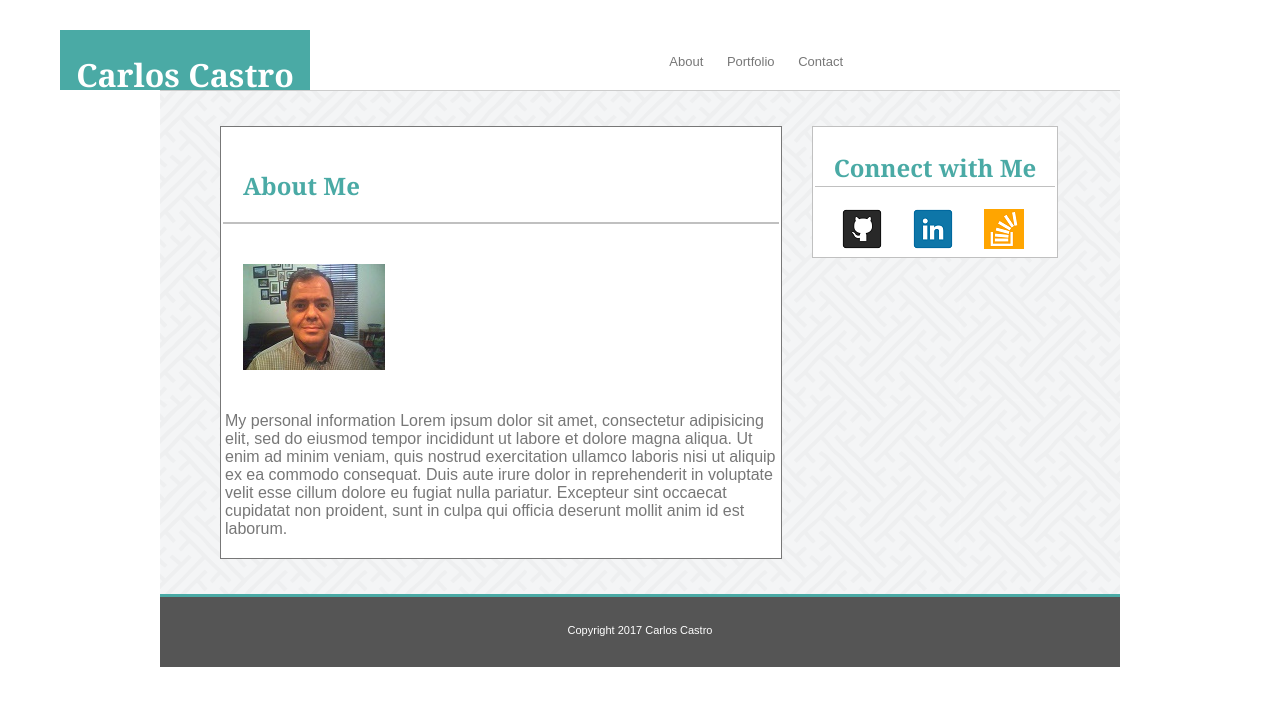
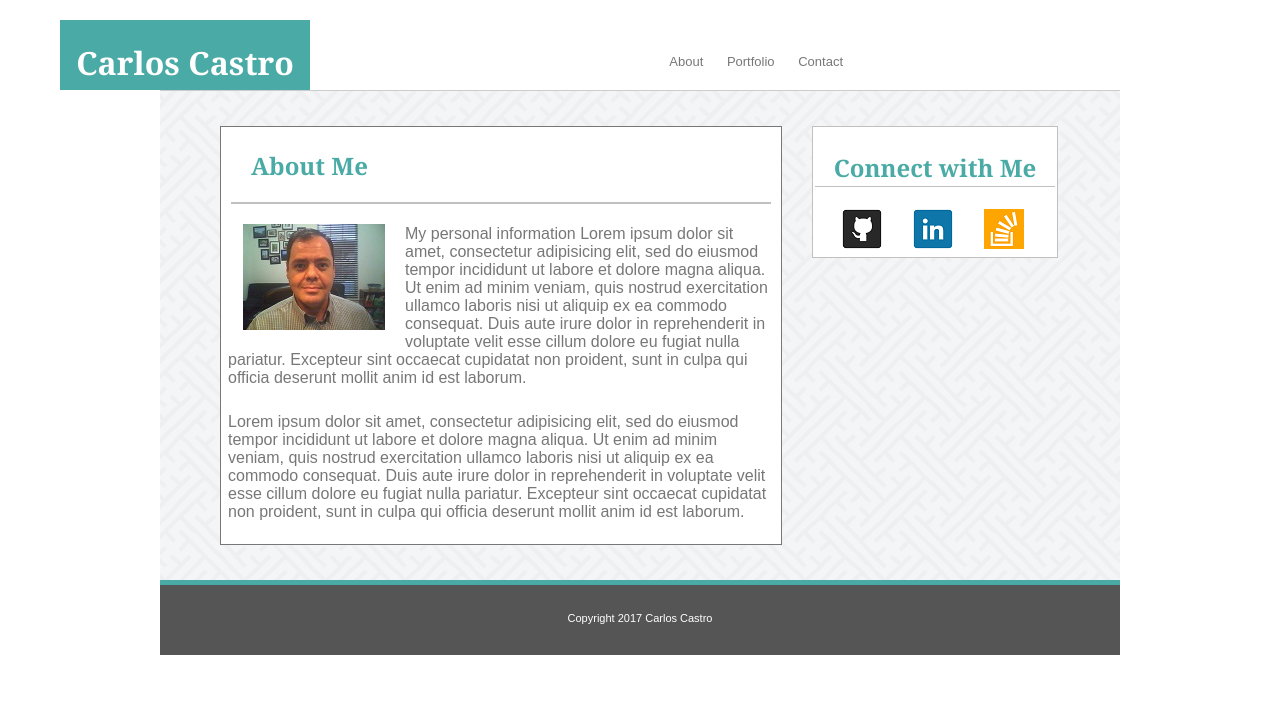
Before and after one commit to Karl74/Basic-Portfolio, a PHP site: page / in a window 1280 px wide. Shown: the top 706 px of the page. Run offline with PHP 8.4, Linux system fonts and the light colour scheme.

Commit message:
final version

```diff
--- a/assets/css/style.css
+++ b/assets/css/style.css
@@ -14,7 +14,9 @@ body {margin: 0px;
 	border-bottom: 1px solid #cccccc;
 	width: 100%;
 	height: 90px;
+	overflow: hidden;
 }
+
 
 
 #maincont {
@@ -29,27 +31,34 @@ body {margin: 0px;
 	width: 556px;
 	float: left;
 	margin: 35px 30px 35px 60px;
+	overflow: hidden;
 }
 
 
 #largeHeding {
 	border-bottom: 2px solid #c0c0c0;
 	padding: 20px;
-	width: 620 px;
+	width: 500px;
+	margin: auto;
 }
 
 
 /* mypicture is only at index.html */
 #mypicture {
 	padding: 20px;
+	float:left;
 }
 
 
-#myprofile {
-	padding: 2px;
+#text1 {
+	width: 200px
+	float: left;
 }
 
 
+#text2 {
+	clear: both;
+}
 p {
 	font-family: 'Arial', 'Helvetica Neue', Helvetica, sans-serif;
 	color:#777777;
@@ -60,8 +69,7 @@ p {
 h1 {
 	font-family: 'Georgia', Times, Times New Roman, serif;
 	color: #4aaaa5;
-	padding: 2px;
-}
+	}
 
 
 /* h2 is only on contact.html without id */
@@ -104,10 +112,14 @@ h3 {
 	padding: 2px 0px 2px 27px;
 }
 
+#stack {
+	border-radius: 5px 5px 5px 5px;
+}
+
 #tealbar {
 	background-color:#4aaaa5;
 	width: 100%;
-	height: 3px;
+	height: 5px;
 	clear: both;
 	margin: 0px;
 }
@@ -130,22 +142,7 @@ h3 {
 }
 
 
-#logo {
-	width: 250px;
-	height: 60px;
-	background-color: #4aaaa5;
-	position: absolute;
-	top: 30px;
-	right:970px;
 
-}
-
-.logo {
-
-	color: #ffffff;
-	padding: 2px;
-	text-align: center;
-}
 
 
 nav {
@@ -169,6 +166,19 @@ li {
 	display: inline;
 	padding: 0px 10px 0px 10px;
 }
+
+
+a:link, a:visited {
+	color:#777777;
+	text-decoration:none;
+}
+
+a:hover, a:active {
+	color:red;
+	font-weight: bolder;
+	text-shadow: 2px;
+}
+
 
 
 .banner {
@@ -227,3 +237,34 @@ li {
 	overflow: hidden;
 	float:left;
 }
+
+#formcontainer {
+	margin: 0px 0px 0px 10px;
+}
+#button {
+	margin: 10px;
+}
+
+#box {
+	width: 250px;
+	height: 70px;
+	margin: 0px;
+	overflow:hidden;
+	background-color: #4aaaa5;
+	position: absolute;
+	top: 20px;
+	right:970px;
+}
+
+#frame {
+	width:250px;
+
+}
+
+#mynametext {
+	width: 250px;
+	padding-bottom: 10px;
+	text-align: center;
+	color:#ffffff;
+
+}
--- a/index.html
+++ b/index.html
@@ -18,7 +18,7 @@
 
 						<img src="assets/images/mypicture.jpg" alt="Carlos Castro profile picture" id="mypicture">
 
-						<p id="myprofile">
+						<p id="text1">
 							My personal information	Lorem ipsum dolor sit amet, consectetur adipisicing elit, sed do eiusmod
 							tempor incididunt ut labore et dolore magna aliqua. Ut enim ad minim veniam,
 							quis nostrud exercitation ullamco laboris nisi ut aliquip ex ea commodo
@@ -26,15 +26,28 @@
 							cillum dolore eu fugiat nulla pariatur. Excepteur sint occaecat cupidatat non
 							proident, sunt in culpa qui officia deserunt mollit anim id est laborum.
 						</p>
+
+						<p id="text2">
+							Lorem ipsum dolor sit amet, consectetur adipisicing elit, sed do eiusmod
+							tempor incididunt ut labore et dolore magna aliqua. Ut enim ad minim veniam,
+							quis nostrud exercitation ullamco laboris nisi ut aliquip ex ea commodo
+							consequat. Duis aute irure dolor in reprehenderit in voluptate velit esse
+							cillum dolore eu fugiat nulla pariatur. Excepteur sint occaecat cupidatat non
+							proident, sunt in culpa qui officia deserunt mollit anim id est laborum.
+						</p>
+
+
+
+
 				</section>
 
 
 				<section id="mediasection">
 						<h2 id="connect"> Connect with Me </h2>
 
-						<img src="assets/images/git.png" alt="github" class="medialogos">
-						<img src="assets/images/link.png" alt="linkedin" class="medialogos">
-						<img src="assets/images/stack.png" alt="stackoverflow" class="medialogos">
+						<a href="https://github.com/" target="blank"> <img src="assets/images/git.png" alt="github" class="medialogos"> </a>
+						<a href="https://www.linkedin.com/" target="blank"> <img src="assets/images/link.png" alt="linkedin" class="medialogos"> </a>
+						<a href="http://stackoverflow.com/" target="blank"> <img src="assets/images/stack.png" alt="stackoverflow" class="medialogos"> </a>
 				</section>
 		</div>
 
@@ -47,16 +60,18 @@
 		</div>
 
 
-		<div id="logo">
-				<h1 class="logo"> Carlos Castro </h1>
+		<div id="box">
+			<div id="frame">
+				<h1 id="mynametext"> Carlos Castro </h1>
+			</div>
 		</div>
 
 
 		<nav>
 				<ul>
-					<li> About </li>
-					<li> Portfolio </li>
-					<li> Contact </li>
+					<li><a href="index.html"> About </a> </li>
+					<li><a href="portfolio.html"> Portfolio </a> </li>
+					<li><a href="contact.html"> Contact </a> </li>
 				</ul>
 		</nav>
 	</div>
```
Also changed, not shown: contact.html (+14 -11 lines), portfolio.html (+11 -10 lines).
